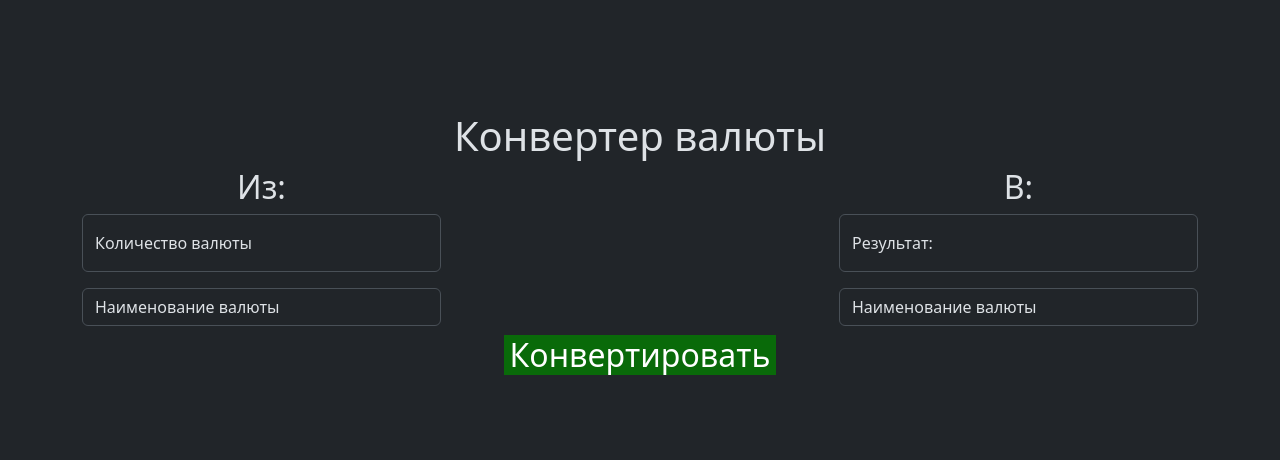
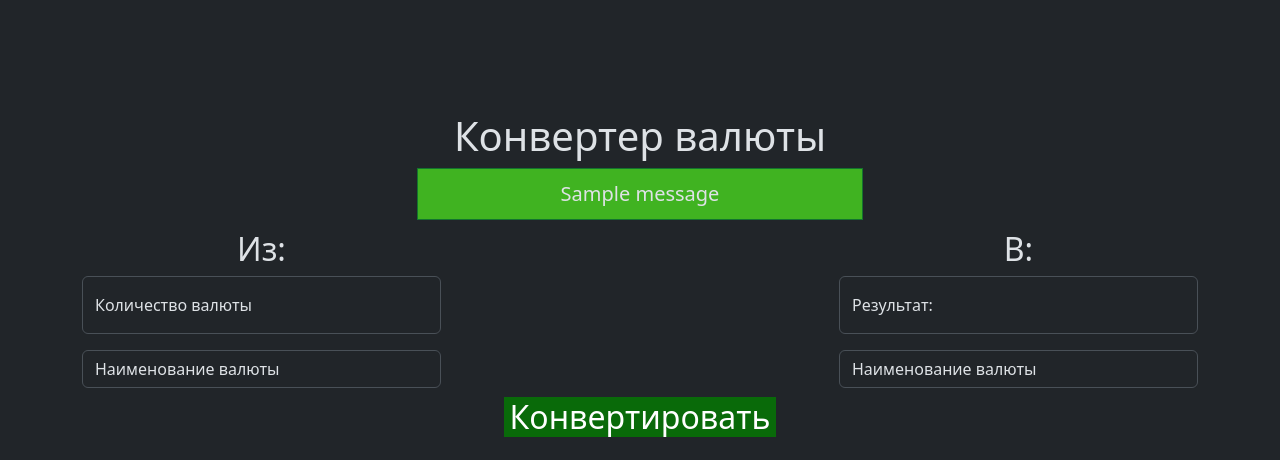
Before and after one commit to DarkPythons/Flask-site, a Flask app: page /convert/ in a window 1280 px wide. Shown: the part 72-532 px from the top of the page. Run offline with Flask 3, Linux system fonts and the light colour scheme; tables that the repository leaves empty hold one stand-in row (values such as "Sample post"); one stand-in notice (Sample message) is shown; parts of the project's set-up code (start-up, migrations or seed data) failed here and were passed over.

Commit message:
Complite template by converter

```diff
--- a/app/converter/router_converter.py
+++ b/app/converter/router_converter.py
@@ -11,6 +11,7 @@ converter_router = Blueprint('converter_router', __name__,
 @converter_router.route('/', methods=['GET', 'POST'])
 def converter():
     if request.method == 'POST':
+        flash('Конвертация прошла успешно', category='success')
         api_key = setting_currency.KEY_CURRENCY_API
         from_valute = request.form['from_c']
         to_valut = request.form['to_c']
--- a/app/converter/templates/converter/converter_page.html
+++ b/app/converter/templates/converter/converter_page.html
@@ -6,6 +6,11 @@
         <div class='text-center'>
 
             <h1 class='currency-text'>Конвертер валюты</h1>
+            <div style='margin-left:30%; margin-right:30%;'>
+            {% for cat, msg in get_flashed_messages(True) %}
+            <div class='flash {{ cat }}'>{{ msg }}</div>
+            {% endfor %}
+            </div>
                 <div class='positons-left'>
                     <form action="" method="post" id="myform" class='form-convert'>
                         <h2>Из:</h2>
--- a/app/static/css/styles.css
+++ b/app/static/css/styles.css
@@ -53,3 +53,19 @@
     font-size: 25px;
     padding-top: 30px;
 }
+
+.flash {
+    padding:10px;
+    margin: 0px;
+    margin-bottom: 10px;
+    font-size:20px;
+}
+
+.flash.success {
+    border: 1px solid #13742e;
+    background: rgb(64, 179, 33);
+}
+.flash.error {
+    border: 1px solid rgb(149, 13, 13);
+    background: rgb(195, 74, 74);
+}
```
